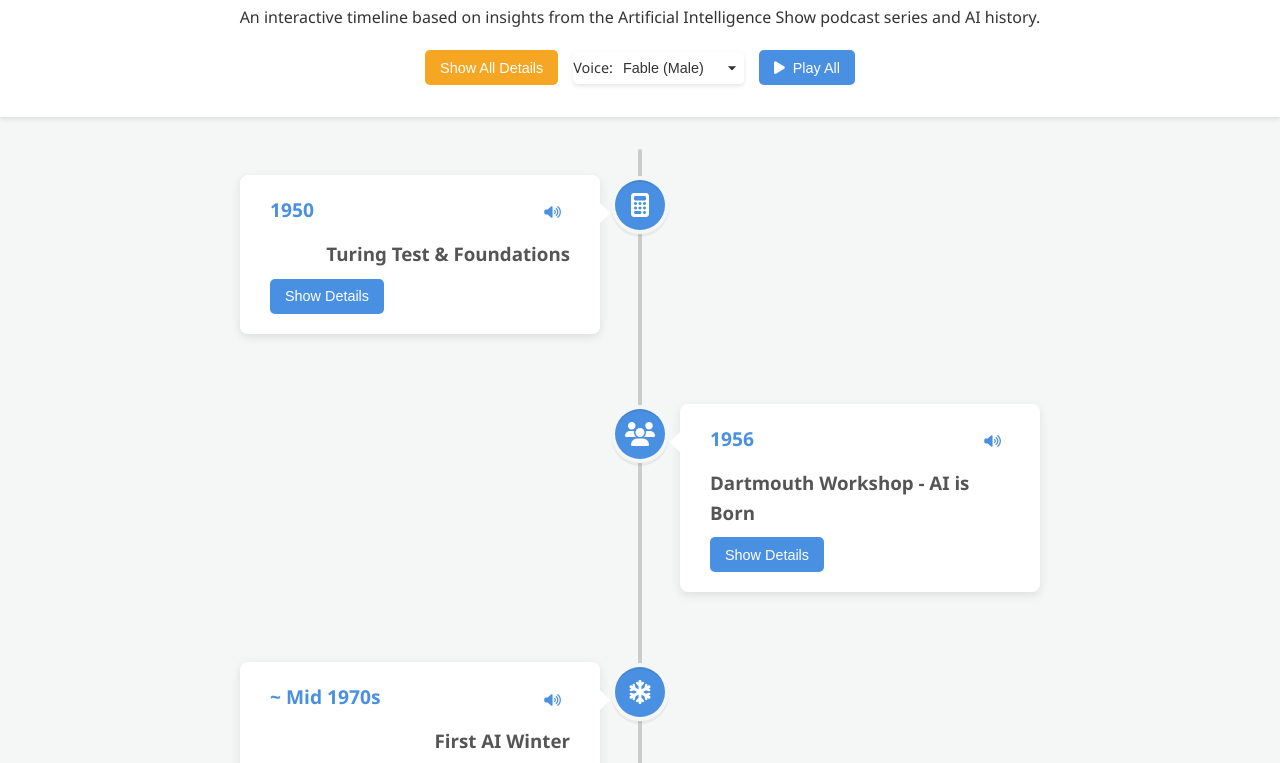
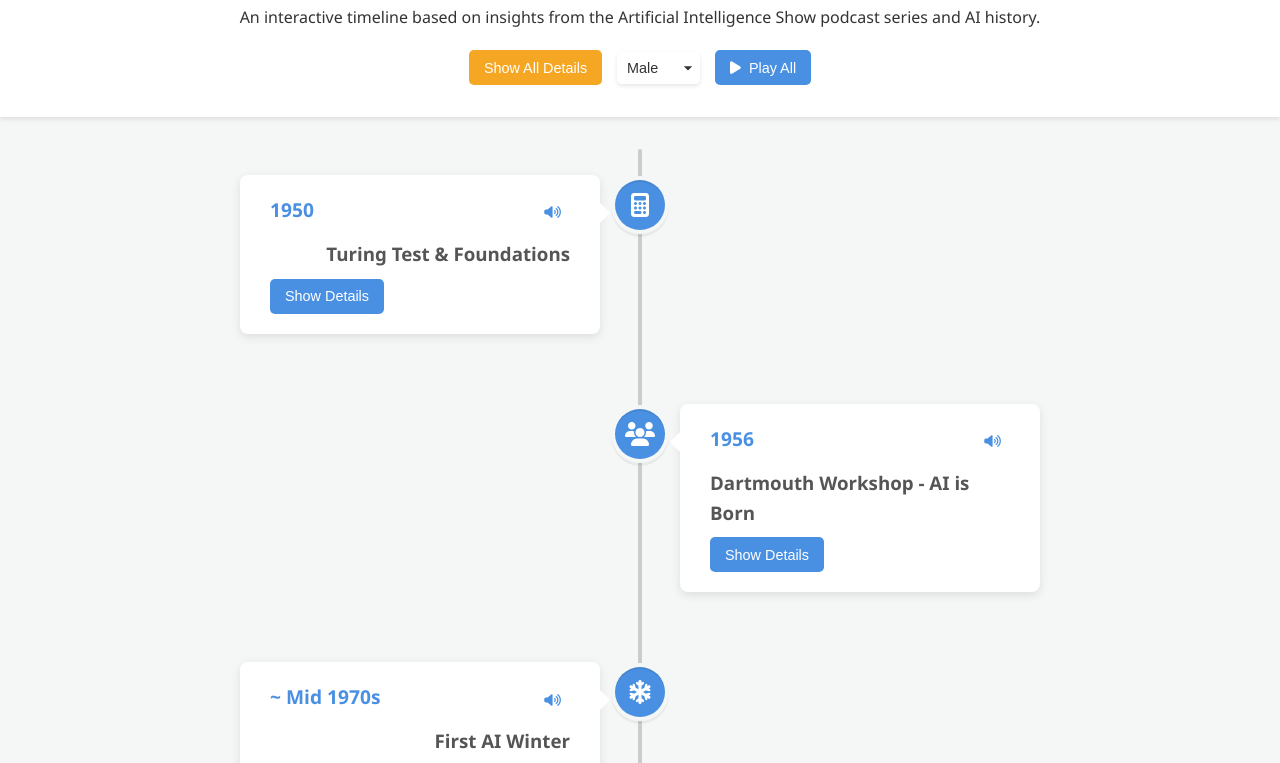
Before and after one commit to shawng00din/road-to-agi, a website: page index.html in a window 1280 px wide. Shown: the part 116-879 px from the top of the page. Drawn offline with Linux system fonts and the light colour scheme.

Commit message:
Simplify voice selector by removing label and shortening options

```diff
--- a/index.html
+++ b/index.html
@@ -16,10 +16,9 @@
         <div class="controls">
             <button id="toggle-all-details" class="details-toggle">Show All Details</button>
             <div class="voice-control">
-                <label for="voice-select">Voice:</label>
                 <select id="voice-select" class="voice-select">
-                    <option value="fable">Fable (Male)</option>
-                    <option value="nova">Nova (Female)</option>
+                    <option value="fable">Male</option>
+                    <option value="nova">Female</option>
                 </select>
             </div>
             <button id="play-all" class="play-all-button">
```
